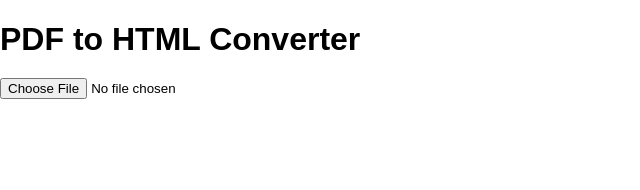
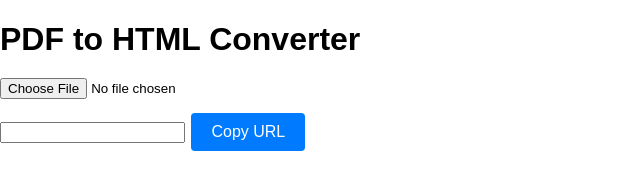
Before and after one commit to vebrasmusic/PaperSummarizer, a plain HTML site: page index.html in a window 1280 px wide. Shown: the whole page, without its empty margins (0-640 px from the left). Drawn offline with Linux system fonts and the light colour scheme.

Commit message:
Update index.html

```diff
--- a/index.html
+++ b/index.html
@@ -10,6 +10,7 @@
 <body>
   <h1>PDF to HTML Converter</h1>
   <input type="file" id="pdfInput" accept="application/pdf">
-  <div id="htmlOutput"></div>
+  <input type="text" id="htmlOutput" readonly>
+  <button id="copyButton" disabled>Copy URL</button>
 </body>
 </html>
```
